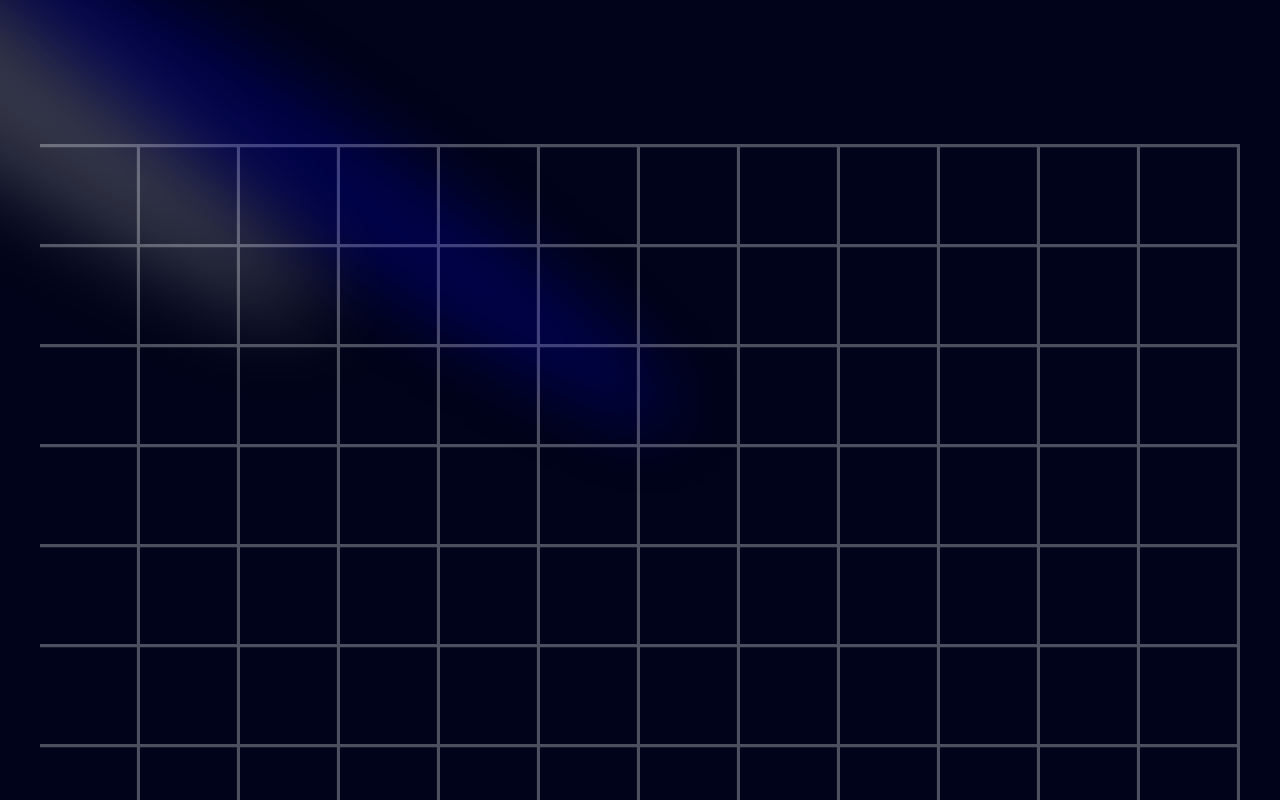
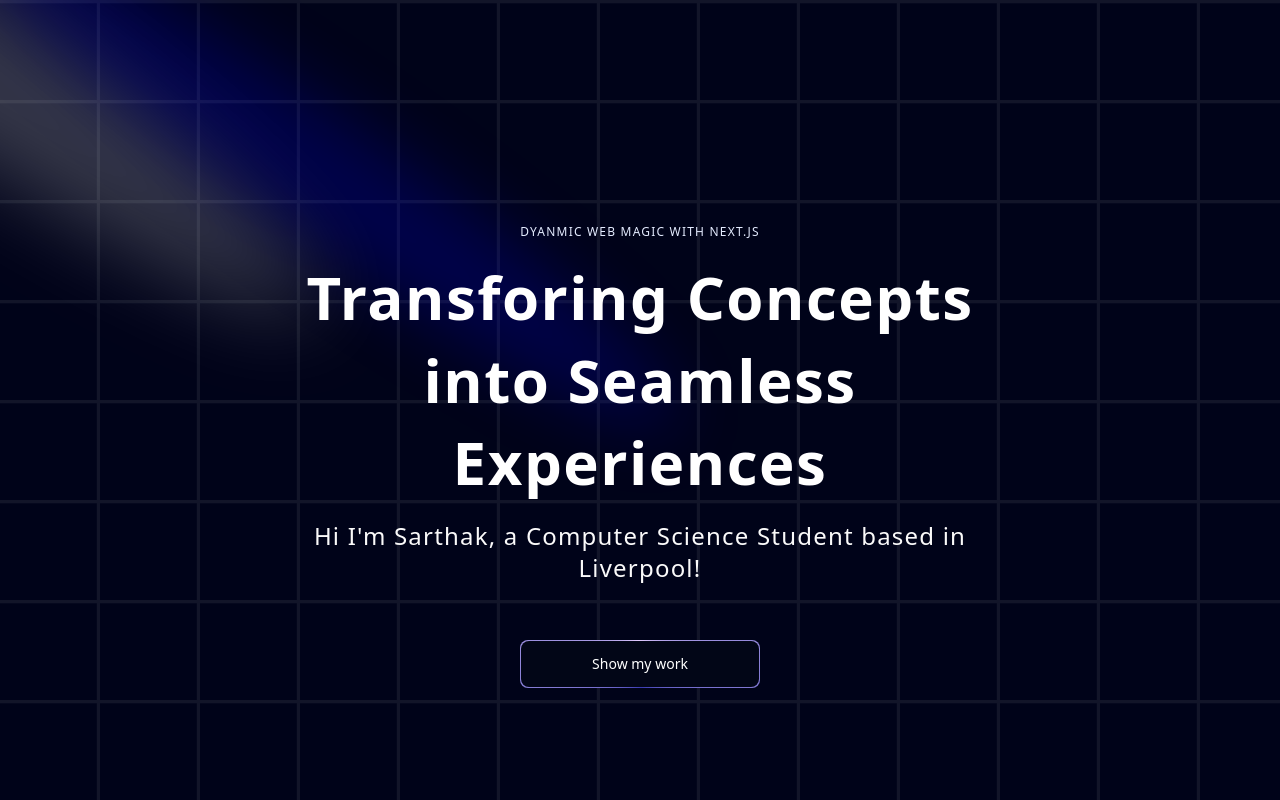
Before and after one commit to sgsjha/Portfolio-Website, a Next.js app: page / in a window 1280 px wide. Shown: the top 800 px of the page. Built offline with nearby package versions, Linux system fonts and the light colour scheme.

Commit message:
Hero text + Button added

```diff
--- a/components/Hero.tsx
+++ b/components/Hero.tsx
@@ -1,4 +1,6 @@
+import MagicButton from "./ui/MagicButton";
 import { Spotlight } from "./ui/Spotlight";
+import { TextGenerateEffect } from "./ui/TextGenerateEffect";
 
 const Hero = () => {
   return (
@@ -14,10 +16,33 @@
         />
         <Spotlight className="top-28 left-80 h-[80vh] w-[50vw]" fill="blue" />
       </div>
+      <div>
+        <div
+          className="h-screen w-full dark:bg-black-100 bg-white  dark:bg-grid-white/[0.07]
+        bg-grid-black/[0.2] flex items-center justify-center absolute top-0 left-0"
+        >
+          {/* Radial gradient for the container to give a faded look */}
+        </div>
+      </div>
+      {/* this is a comment */}
+      <div className="flex justify-center relative my-20 z-10 ">
+        <div className="max-w-[89vw] md:max-w-2xl lg:max-w-[60vw] flex flex-col items-center justify-center">
+          <h2 className="uppercase tracking-widest text-xs text-center text-blue-100 max-w-80">
+            Dyanmic Web Magic with Next.JS
+          </h2>
 
-      <div>
-        <div className="h-screen w-full dark:bg-black-100 bg-white  dark:bg-grid-white/[0.3] bg-grid-black/[0.2] relative flex items-center justify-center">
-          {/* Radial gradient for the container to give a faded look */}
+          <TextGenerateEffect
+            className="text-center text-[40px] md:text-5xl lg:text-6xl"
+            words="Transforing Concepts into Seamless Experiences"
+          />
+
+          <p className="text-center md:tracking-wider mb-4 text-sm md:text-lg lg:text-2xl">
+            Hi I&apos;m Sarthak, a Computer Science Student based in Liverpool!
+          </p>
+
+          <a href="#about">
+            <MagicButton title="Show my work" />
+          </a>
         </div>
       </div>
     </div>
--- /dev/null
+++ b/components/ui/MagicButton.tsx
@@ -0,0 +1,26 @@
+import React from "react";
+
+const MagicButton = ({
+  title,
+  icon,
+  position,
+  handleClick,
+  otherClasses,
+}: {
+  title: String;
+  icon: React.ReactNode;
+  position: String;
+  handleClick?: () => void;
+  otherClasses?: String;
+}) => {
+  return (
+    <button className="relative inline-flex h-12 w-full overflow-hidden rounded-lg p-[1px] focus:outline-none md:w-60 md:mt-10">
+      <span className="absolute inset-[-1000%] animate-[spin_2s_linear_infinite] bg-[conic-gradient(from_90deg_at_50%_50%,#E2CBFF_0%,#393BB2_50%,#E2CBFF_100%)]" />
+      <span className="inline-flex h-full w-full cursor-pointer items-center justify-center rounded-lg bg-slate-950 px-7 text-sm font-medium text-white backdrop-blur-3xl">
+        {title}
+      </span>
+    </button>
+  );
+};
+
+export default MagicButton;
--- /dev/null
+++ b/components/ui/TextGenerateEffect.tsx
@@ -0,0 +1,64 @@
+"use client";
+import { useEffect } from "react";
+import { motion, stagger, useAnimate } from "framer-motion";
+import { cn } from "@/lib/utils";
+
+export const TextGenerateEffect = ({
+  words,
+  className,
+  filter = true,
+  duration = 0.5,
+}: {
+  words: string;
+  className?: string;
+  filter?: boolean;
+  duration?: number;
+}) => {
+  const [scope, animate] = useAnimate();
+  let wordsArray = words.split(" ");
+  useEffect(() => {
+    animate(
+      "span",
+      {
+        opacity: 1,
+        filter: filter ? "blur(0px)" : "none",
+      },
+      {
+        duration: duration ? duration : 1,
+        delay: stagger(0.2),
+      }
+    );
+  }, [scope.current]);
+
+  const renderWords = () => {
+    return (
+      <motion.div ref={scope}>
+        {wordsArray.map((word, idx) => {
+          return (
+            <motion.span
+              key={word + idx}
+              className={`${
+                idx > 3 ? "text-purple" : "dark:text-white text-black"
+              }opacity-0`}
+              style={{
+                filter: filter ? "blur(10px)" : "none",
+              }}
+            >
+              {word}{" "}
+            </motion.span>
+          );
+        })}
+      </motion.div>
+    );
+  };
+
+  return (
+    <div className={cn("font-bold", className)}>
+      <div className="my-4">
+        <div className=" dark:text-white text-black leading-snug tracking-wide">
+          {renderWords()}
+        </div>
+      </div>
+    </div>
+  );
+};
```
